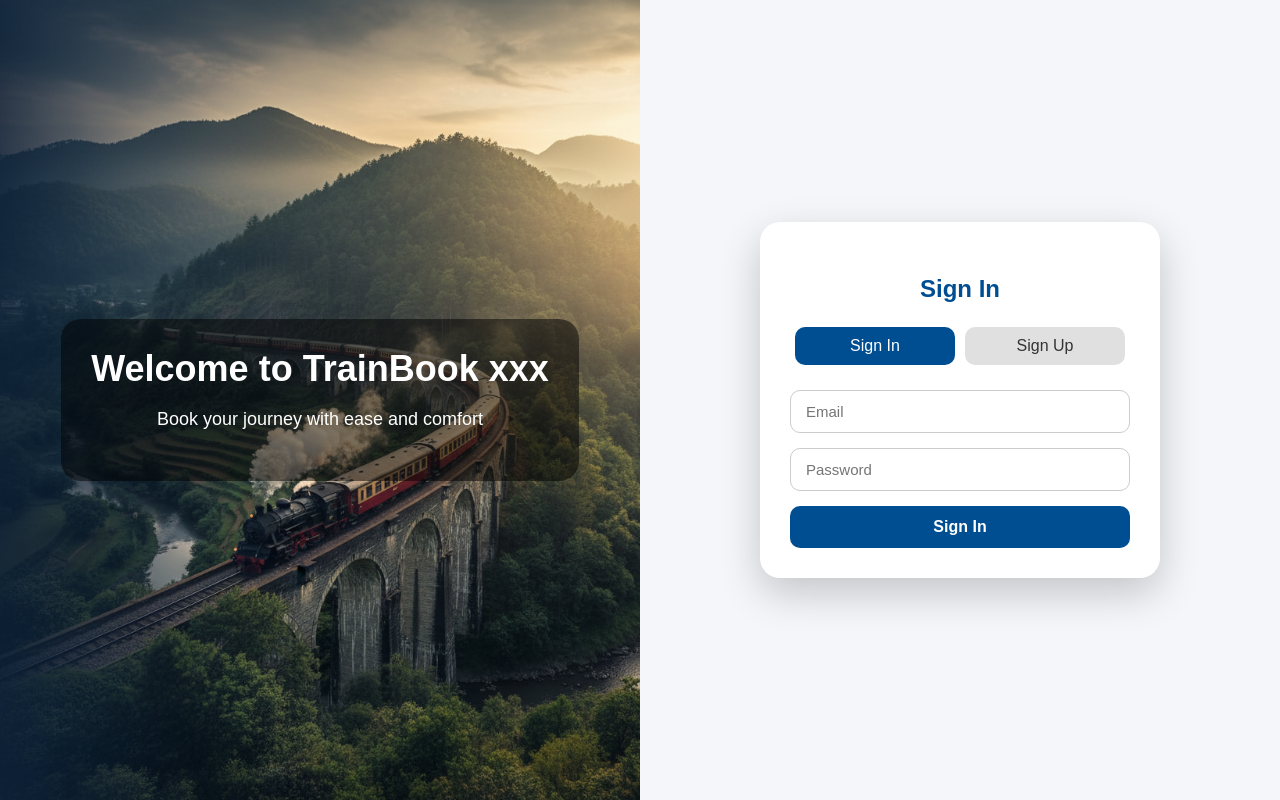
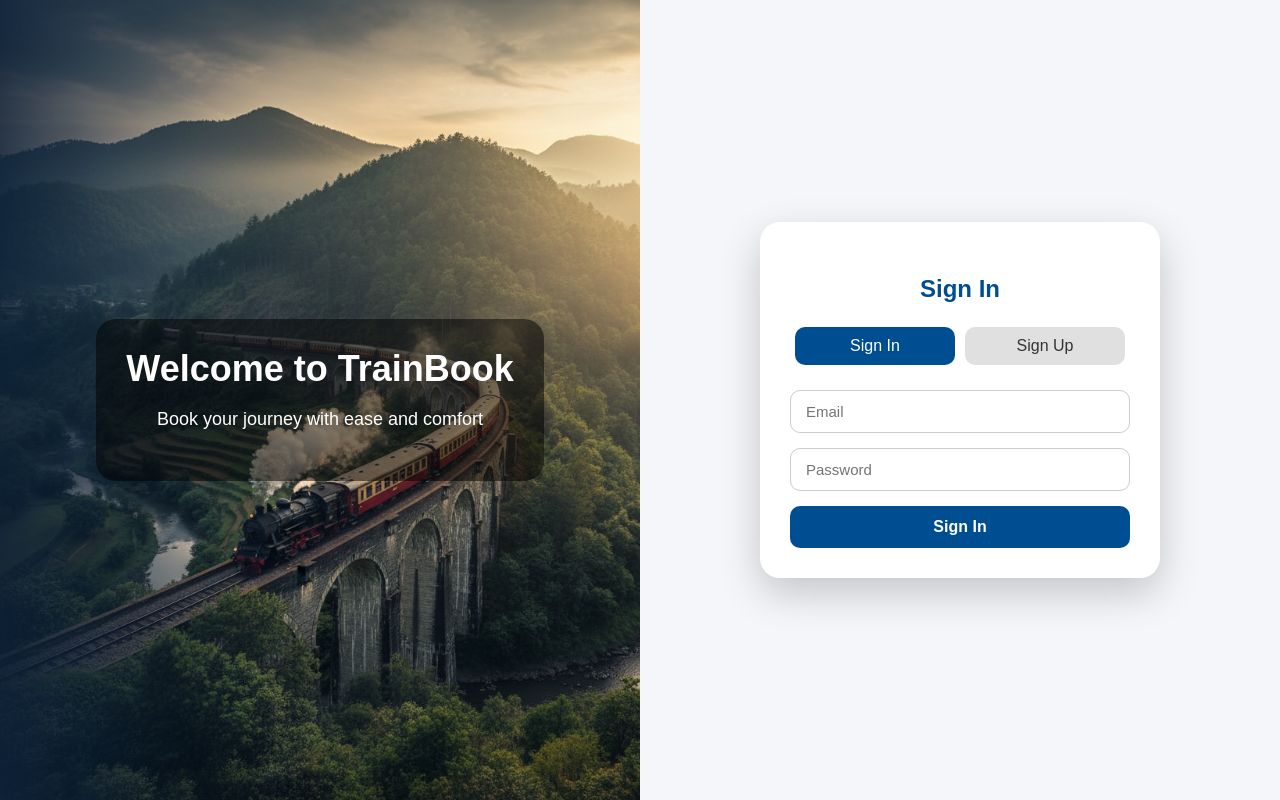
Before and after one commit to yashodhanab/TrainBook_Devops, a React (Vite) app in the folder traindev/: page /login in a window 1280 px wide. Built offline with nearby package versions, Linux system fonts and the light colour scheme.

Commit message:
feat: implement dynamic API URL configuration and session persistence in Login page

```diff
--- a/traindev/src/pages/Login.jsx
+++ b/traindev/src/pages/Login.jsx
@@ -208,7 +208,7 @@ export default function Login() {
     <div className="login-page">
       <div className="login-left">
         <div className="overlay">
-          <h1>Welcome to TrainBook xxx</h1>
+          <h1>Welcome to TrainBook</h1>
           <p>Book your journey with ease and comfort</p>
         </div>
       </div>
```
